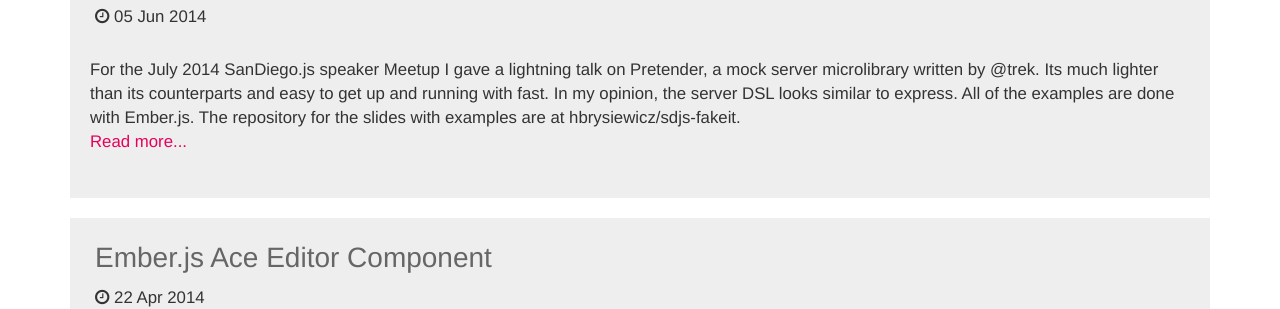
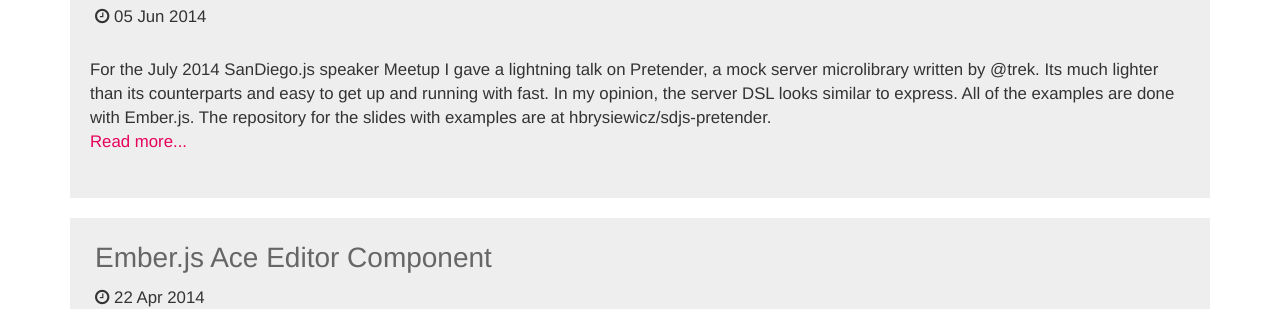
Before and after one commit to hbrysiewicz/hbrysiewicz.github.io, a Jekyll site: the page built from index.html, in a window 1280 px wide and 900 px high, scrolled down 997 px. Shown: the part 200-509 px from the top of the window. Built offline with Jekyll 4.4.1, drawn with Linux system fonts in a browser that asks for light colours; Markdown is read by kramdown in place of the engine named in the settings; comment, search, counter and statistics services are not loaded.

Commit message:
Update presentations to include link to static slides

```diff
--- a/_posts/2014-06-05-pretender.md
+++ b/_posts/2014-06-05-pretender.md
@@ -11,4 +11,4 @@
 
 <iframe width="100%" src="//www.youtube.com/embed/FZ5pZFLwwjA" frameborder="0" allowfullscreen></iframe>
 
-The repository for the slides with examples are at <a href='https://github.com/hbrysiewicz/sdjs-fakeit'>hbrysiewicz/sdjs-fakeit</a>.
+The repository for the slides with examples are at <a href='https://hbrysiewicz.github.io/sdjs-pretender'>hbrysiewicz/sdjs-pretender</a>.
```
Also changed, not shown: _posts/2014-07-14-geekgirl.md (+1 -1 lines).
